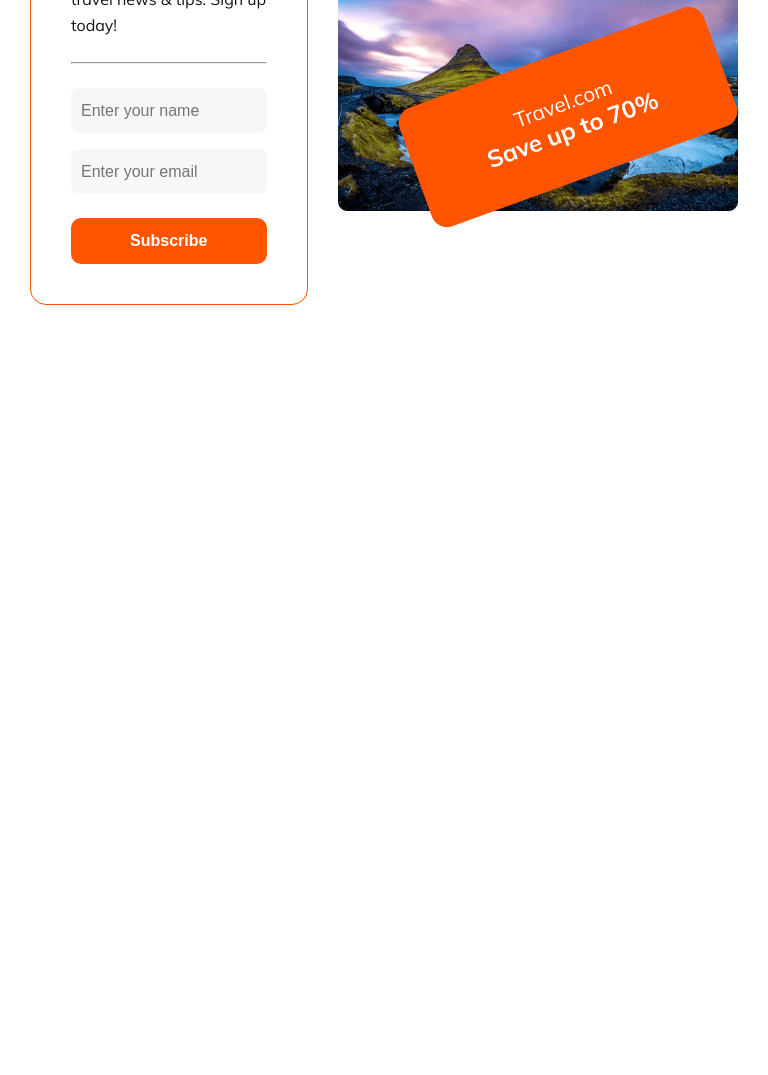
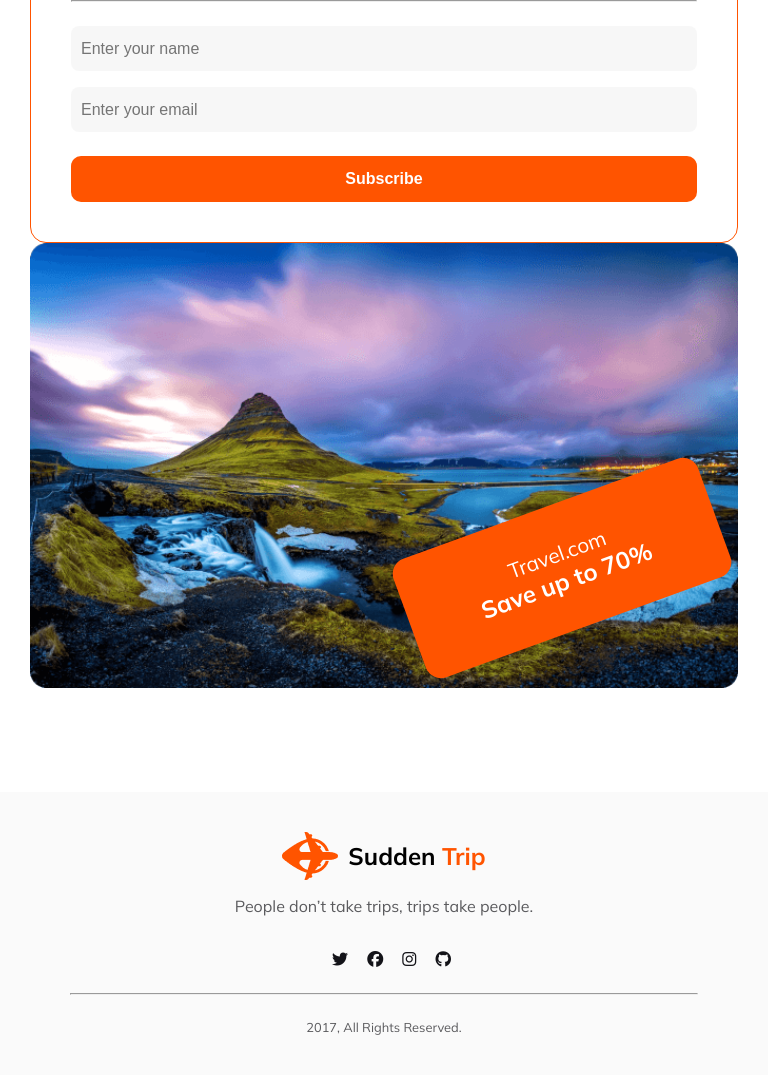
Before and after one commit to chinmoy10/B9A2-Assign, a plain HTML site: page index.html in a window 768 px wide. Shown: the part 7458-8533 px from the top of the page. Before the commit the page ends 7843 px from the top, so only its background shows below. Drawn offline with Linux system fonts and the light colour scheme.

Commit message:
FULL PROJECT DONE

```diff
--- a/index.html
+++ b/index.html
@@ -286,7 +286,23 @@
         </section>
     </main>
     <footer>
+        <div class="footer_container">
+            <div class="footer-logo">
+                <img src="images/travel_logo.png" alt="" class="footer-logo-img">
+                <h1 class="footer-logo-title">Sudden <span style="color: #FF5400;">Trip</span></h1>
+            </div>
+            <p class="footer_description">People don’t take trips, trips take people.</p>
+            <div class="social_media">
+                <a href=""><i class="fa-brands fa-twitter"></i></a>
+                <a href=""><i class="fa-brands fa-facebook"></i></a>
+                <a href=""><i class="fa-brands fa-instagram"></i></a>
+                <a href=""><i class="fa-brands fa-github"></i></a>
+            </div>
+            <hr class="divider">
+            <p class="footer_copyright">2017, All Rights Reserved.</p>
 
+
+        </div>
     </footer>
 </body>
 
--- a/styles/style.css
+++ b/styles/style.css
@@ -6,8 +6,12 @@
 }
 body{
     font-family: "Mulish", sans-serif;
+}
+
+main,
+header{
     max-width: 1170px;
-    margin: 50px auto 110px;
+    margin: 50px auto;
 }
 /* shared style */
 
@@ -550,10 +554,60 @@ hr{
     font-size: 1.5rem;
 }
 
+
+/* footer section */
+
+.footer_container{
+    margin-top: 50px;
+    background-color: #13131805;
+    max-width: auto;
+    display: flex;
+    flex-direction: column;
+    padding: 110px 335px;
+    justify-content: center;
+    align-items: center;
+}
+
+.footer-logo{
+    display: flex;
+    align-items: center;
+}
+
+.footer-logo-title{
+    font-size: 1.5rem;
+    margin-left: 10px;
+}
+
+.footer_description{
+    font-size: 1rem;
+    color: #5A5A5D;
+    padding: 16px 0px 33px;
+}
+
+.social_media a{
+    text-decoration: none;
+    color: #131318;
+    margin-left: 15px;
+}
+
+.social_media i{
+    font-size: 1rem;
+}
+
+.divider{
+    width: 100%;
+}
+
+.footer_copyright{
+    font-size: .8rem;
+    color: #5A5A5D;
+}
+
 /* mobile responsive */
 @media screen and (max-width: 600px)  {
 
-    body{
+    main,
+    header{
         margin: 50px 20px;
     }
 
@@ -809,13 +863,18 @@ hr{
         font-size: 1rem;
     }
 
+    .footer_container{
+        padding: 40px;
+    }
+
 }
 
 /* Tablet responsive */
 
 @media screen and (min-width: 601px) and (max-width: 992px) {
 
-    body{
+    main,
+    header{
         margin: 80px 30px;
     }
 
@@ -973,4 +1032,24 @@ hr{
         grid-row: 2/span 1;
     }
 
+    .newsletter-container{
+        margin-top: 50px;
+        grid-template-columns: 1fr;
+        grid-template-rows: repeat(2, .9fr);
+        grid-gap: 0px;
+    }
+
+    .newsletter-subscribe{
+        grid-column: 1/span 1;
+        grid-row: 1/span 1;
+    }
+
+    .newsletter-img{
+        grid-column: 1/span 1;
+        grid-row: 2/span 1;
+    }
+
+    .footer_container{
+        padding: 40px 70px;
+    }
 }
```
